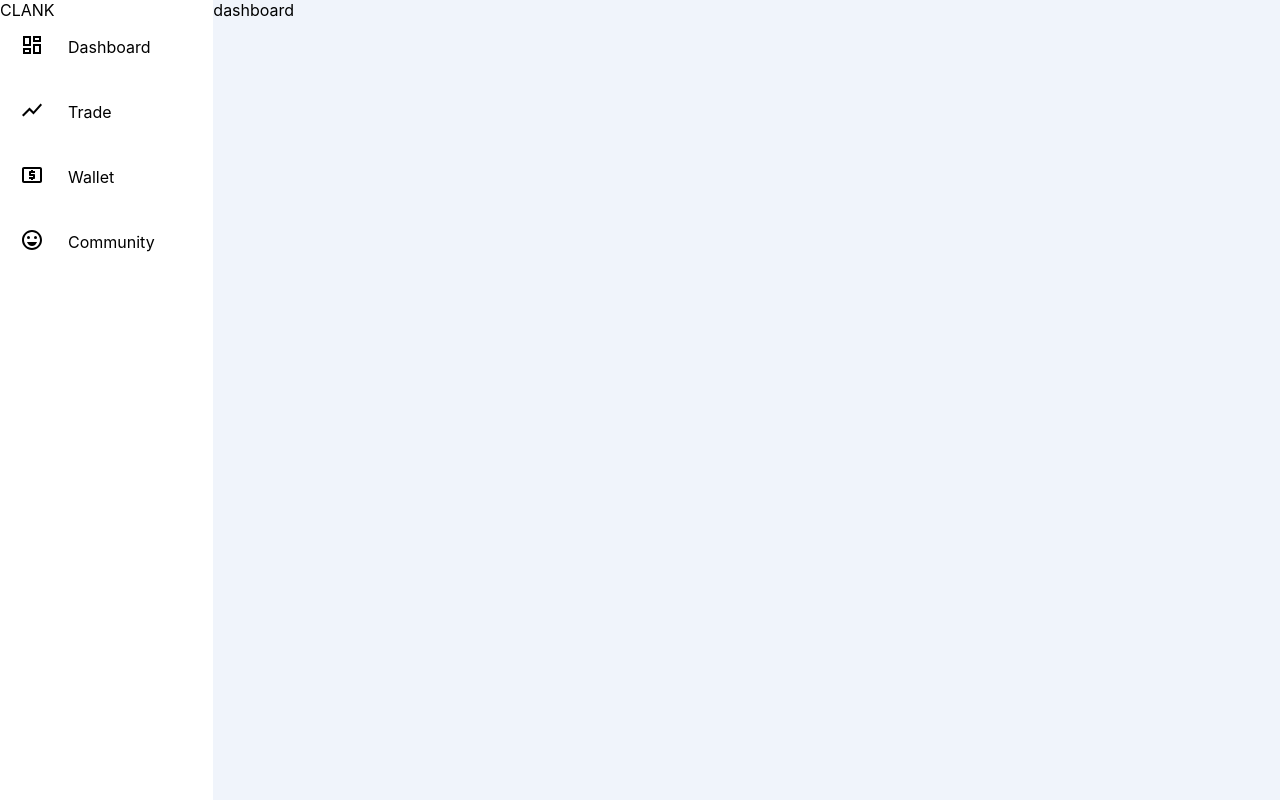
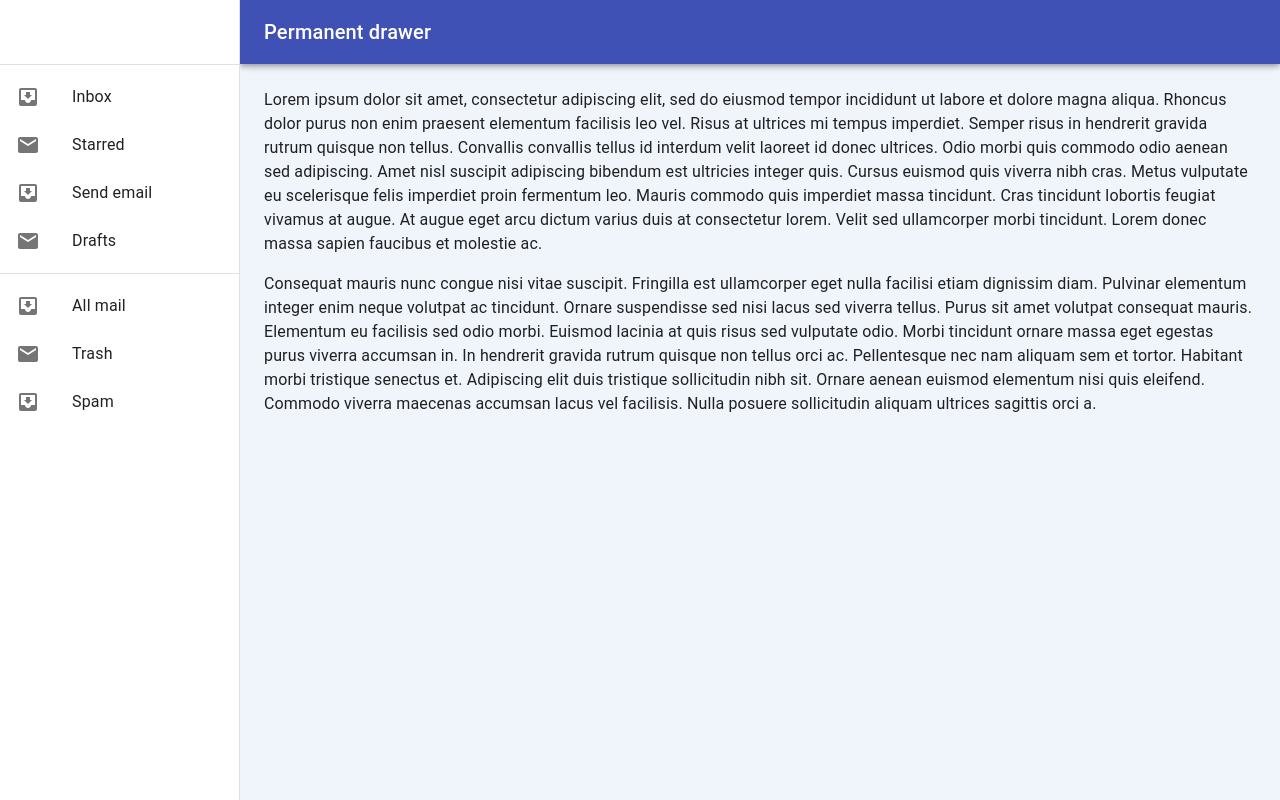
Before and after one commit to LordLalwani/clank, a React (Create React App) app: page /dashboard in a window 1280 px wide. Built offline with nearby package versions, Linux system fonts and the light colour scheme; no server answers; what aws-amplify would draw is missing.

Commit message:
Layouts (desktop) minimum set up

```diff
--- a/src/components/dashboard/components/dashboard.js
+++ b/src/components/dashboard/components/dashboard.js
@@ -1,13 +1,61 @@
+import Typography from "@material-ui/core/Typography";
 import React from "react";
 import styled from "styled-components";
+import { withStyles } from "@material-ui/core/styles";
 
 const DashboardContainer = styled.div`
   height: 100vh;
   background: #f0f4fb;
 `;
 
-export default class Dashboard extends React.Component {
+const styles = (theme) => ({
+  // necessary for content to be below app bar
+  toolbar: theme.mixins.toolbar,
+  content: {
+    flexGrow: 1,
+    padding: theme.spacing(3),
+  },
+});
+class Dashboard extends React.Component {
   render() {
-    return <DashboardContainer>dashboard</DashboardContainer>;
+    const { classes } = this.props;
+    return (
+      <DashboardContainer>
+        <main className={classes.content}>
+          <div className={classes.toolbar} />
+          <Typography paragraph>
+            Lorem ipsum dolor sit amet, consectetur adipiscing elit, sed do
+            eiusmod tempor incididunt ut labore et dolore magna aliqua. Rhoncus
+            dolor purus non enim praesent elementum facilisis leo vel. Risus at
+            ultrices mi tempus imperdiet. Semper risus in hendrerit gravida
+            rutrum quisque non tellus. Convallis convallis tellus id interdum
+            velit laoreet id donec ultrices. Odio morbi quis commodo odio aenean
+            sed adipiscing. Amet nisl suscipit adipiscing bibendum est ultricies
+            integer quis. Cursus euismod quis viverra nibh cras. Metus vulputate
+            eu scelerisque felis imperdiet proin fermentum leo. Mauris commodo
+            quis imperdiet massa tincidunt. Cras tincidunt lobortis feugiat
+            vivamus at augue. At augue eget arcu dictum varius duis at
+            consectetur lorem. Velit sed ullamcorper morbi tincidunt. Lorem
+            donec massa sapien faucibus et molestie ac.
+          </Typography>
+          <Typography paragraph>
+            Consequat mauris nunc congue nisi vitae suscipit. Fringilla est
+            ullamcorper eget nulla facilisi etiam dignissim diam. Pulvinar
+            elementum integer enim neque volutpat ac tincidunt. Ornare
+            suspendisse sed nisi lacus sed viverra tellus. Purus sit amet
+            volutpat consequat mauris. Elementum eu facilisis sed odio morbi.
+            Euismod lacinia at quis risus sed vulputate odio. Morbi tincidunt
+            ornare massa eget egestas purus viverra accumsan in. In hendrerit
+            gravida rutrum quisque non tellus orci ac. Pellentesque nec nam
+            aliquam sem et tortor. Habitant morbi tristique senectus et.
+            Adipiscing elit duis tristique sollicitudin nibh sit. Ornare aenean
+            euismod elementum nisi quis eleifend. Commodo viverra maecenas
+            accumsan lacus vel facilisis. Nulla posuere sollicitudin aliquam
+            ultrices sagittis orci a.
+          </Typography>
+        </main>
+      </DashboardContainer>
+    );
   }
 }
+export default withStyles(styles)(Dashboard);
--- /dev/null
+++ b/src/components/dashboard/components/dashboardController.js
@@ -0,0 +1,12 @@
+import React from "react";
+import Dashboard from "./dashboard";
+
+export default class DashboardController extends React.Component {
+  render() {
+    return (
+      <div>
+        <Dashboard />
+      </div>
+    );
+  }
+}
--- a/src/components/dashboard/components/dashboardNav.js
+++ /dev/null
@@ -1,77 +0,0 @@
-import React from "react";
-import Grid from "@material-ui/core/Grid";
-import styled from "styled-components";
-import DashboardOutlinedIcon from "@material-ui/icons/DashboardOutlined";
-import LocalAtmOutlinedIcon from "@material-ui/icons/LocalAtmOutlined";
-import EmojiEmotionsOutlinedIcon from "@material-ui/icons/EmojiEmotionsOutlined";
-import ShowChartOutlinedIcon from "@material-ui/icons/ShowChartOutlined";
-
-const DashboardNavContainer = styled(Grid)`
-  height: 100vh;
-  background: white;
-`;
-const ButtonDiv = styled.div`
-  display: flex;
-  align-items: center;
-  position: relative;
-  padding: 1px 4px 12px 20px;
-`;
-const IconDiv = styled.div`
-  padding-right: 1.5rem;
-`;
-const navButtons = [
-  {
-    label: "Dashboard",
-    icon: "DASHBOARD",
-  },
-  {
-    label: "Trade",
-    icon: "TRADE",
-  },
-  {
-    label: "Wallet",
-    icon: "WALLET",
-  },
-  {
-    label: "Community",
-    icon: "COMMUNITY",
-  },
-];
-
-const getIcon = (iconName) => {
-  switch (iconName) {
-    case "DASHBOARD":
-      return <DashboardOutlinedIcon />;
-    case "WALLET":
-      return <LocalAtmOutlinedIcon />;
-    case "COMMUNITY":
-      return <EmojiEmotionsOutlinedIcon />;
-    case "TRADE":
-      return <ShowChartOutlinedIcon />;
-    default:
-      return "foo";
-  }
-};
-
-export default class DashboardNav extends React.Component {
-  render() {
-    return (
-      <DashboardNavContainer
-        container
-        direction="column"
-        justify="flex-start"
-        alignItems="stretch"
-        wrap={"nowrap"}
-      >
-        <Grid item>CLANK</Grid>
-
-        {navButtons.map((button) => (
-          <ButtonDiv key={button.label}>
-            <IconDiv>{getIcon(button.icon)}</IconDiv>
-            <p>{button.label}</p>
-          </ButtonDiv>
-        ))}
-      </DashboardNavContainer>
-    );
-  }
-}
--- /dev/null
+++ b/src/components/dashboard/components/dashboardNavController.js
@@ -0,0 +1,12 @@
+import React from "react";
+import DashboardNavDrawer from "./dashboardNavDrawer";
+
+export default class DashboardNavController extends React.Component {
+  render() {
+    return (
+      <div>
+        <DashboardNavDrawer />
+      </div>
+    );
+  }
+}
--- /dev/null
+++ b/src/components/dashboard/components/dashboardNavDrawer.js
@@ -0,0 +1,89 @@
+import React from "react";
+import { makeStyles } from "@material-ui/core/styles";
+import Drawer from "@material-ui/core/Drawer";
+import CssBaseline from "@material-ui/core/CssBaseline";
+import AppBar from "@material-ui/core/AppBar";
+import Toolbar from "@material-ui/core/Toolbar";
+import List from "@material-ui/core/List";
+import Typography from "@material-ui/core/Typography";
+import Divider from "@material-ui/core/Divider";
+import ListItem from "@material-ui/core/ListItem";
+import ListItemIcon from "@material-ui/core/ListItemIcon";
+import ListItemText from "@material-ui/core/ListItemText";
+import InboxIcon from "@material-ui/icons/MoveToInbox";
+import MailIcon from "@material-ui/icons/Mail";
+
+const drawerWidth = 240;
+
+const useStyles = makeStyles((theme) => ({
+  root: {
+    display: "flex",
+  },
+  appBar: {
+    width: `calc(100% - ${drawerWidth}px)`,
+    marginLeft: drawerWidth,
+  },
+  drawer: {
+    width: drawerWidth,
+    flexShrink: 0,
+  },
+  drawerPaper: {
+    width: drawerWidth,
+  },
+  // necessary for content to be below app bar
+  toolbar: theme.mixins.toolbar,
+  content: {
+    flexGrow: 1,
+    backgroundColor: theme.palette.background.default,
+    padding: theme.spacing(3),
+  },
+}));
+
+export default function DashboardNavDrawer() {
+  const classes = useStyles();
+
+  return (
+    <div className={classes.root}>
+      <CssBaseline />
+      <AppBar position="fixed" className={classes.appBar}>
+        <Toolbar>
+          <Typography variant="h6" noWrap>
+            Permanent drawer
+          </Typography>
+        </Toolbar>
+      </AppBar>
+      <Drawer
+        className={classes.drawer}
+        variant="permanent"
+        classes={{
+          paper: classes.drawerPaper,
+        }}
+        anchor="left"
+      >
+        <div className={classes.toolbar} />
+        <Divider />
+        <List>
+          {["Inbox", "Starred", "Send email", "Drafts"].map((text, index) => (
+            <ListItem button key={text}>
+              <ListItemIcon>
+                {index % 2 === 0 ? <InboxIcon /> : <MailIcon />}
+              </ListItemIcon>
+              <ListItemText primary={text} />
+            </ListItem>
+          ))}
+        </List>
+        <Divider />
+        <List>
+          {["All mail", "Trash", "Spam"].map((text, index) => (
+            <ListItem button key={text}>
+              <ListItemIcon>
+                {index % 2 === 0 ? <InboxIcon /> : <MailIcon />}
+              </ListItemIcon>
+              <ListItemText primary={text} />
+            </ListItem>
+          ))}
+        </List>
+      </Drawer>
+    </div>
+  );
+}
--- a/src/components/dashboard/views/dashboardBrowserView.js
+++ b/src/components/dashboard/views/dashboardBrowserView.js
@@ -1,7 +1,6 @@
-import Grid from "@material-ui/core/Grid";
 import React, { Component } from "react";
-import Dashboard from "../components/dashboard";
-import DashboardNav from "../components/dashboardNav";
+import DashboardController from "../components/dashboardController";
+import DashboardNavController from "../components/dashboardNavController";
 
 class dashboardBrowserView extends Component {
   constructor(props) {
@@ -10,15 +9,9 @@
   }
   render() {
     return (
-      <div>
-        <Grid container wrap={"nowrap"}>
-          <Grid item xs={2}>
-            <DashboardNav />
-          </Grid>
-          <Grid item xs={10} alignItems={"stretch"}>
-            <Dashboard />
-          </Grid>
-        </Grid>
+      <div style={{ display: "flex" }}>
+        <DashboardNavController />
+        <DashboardController />
       </div>
     );
   }
--- a/src/components/dashboard/views/dashboardMobileView.js
+++ b/src/components/dashboard/views/dashboardMobileView.js
@@ -1,4 +1,6 @@
 import React, { Component } from "react";
+import DashboardController from "../components/dashboardController";
+import DashboardNavController from "../components/dashboardNavController";
 
 class dashboardMobileView extends Component {
   constructor(props) {
@@ -7,8 +9,9 @@
   }
   render() {
     return (
-      <div>
-        <p>test</p>
+      <div style={{ display: "flex" }}>
+        <DashboardNavController />
+        <DashboardController />
       </div>
     );
   }
```
Also changed, not shown: 1 other file (tests, documents, lock files or other folders).
